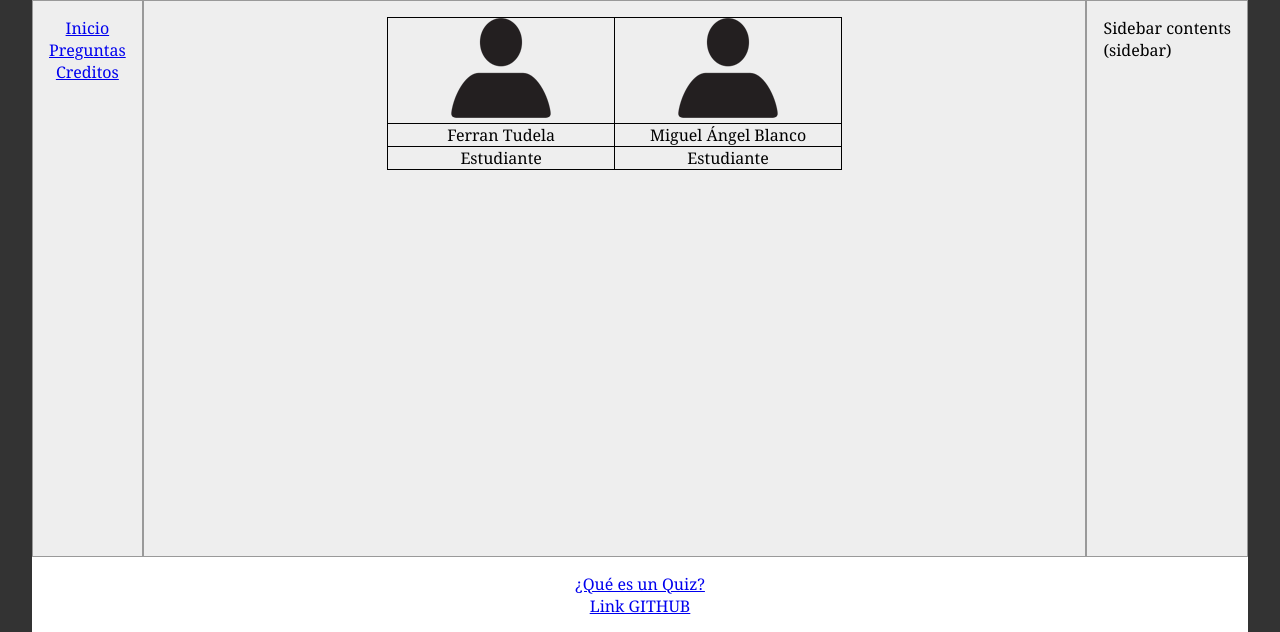
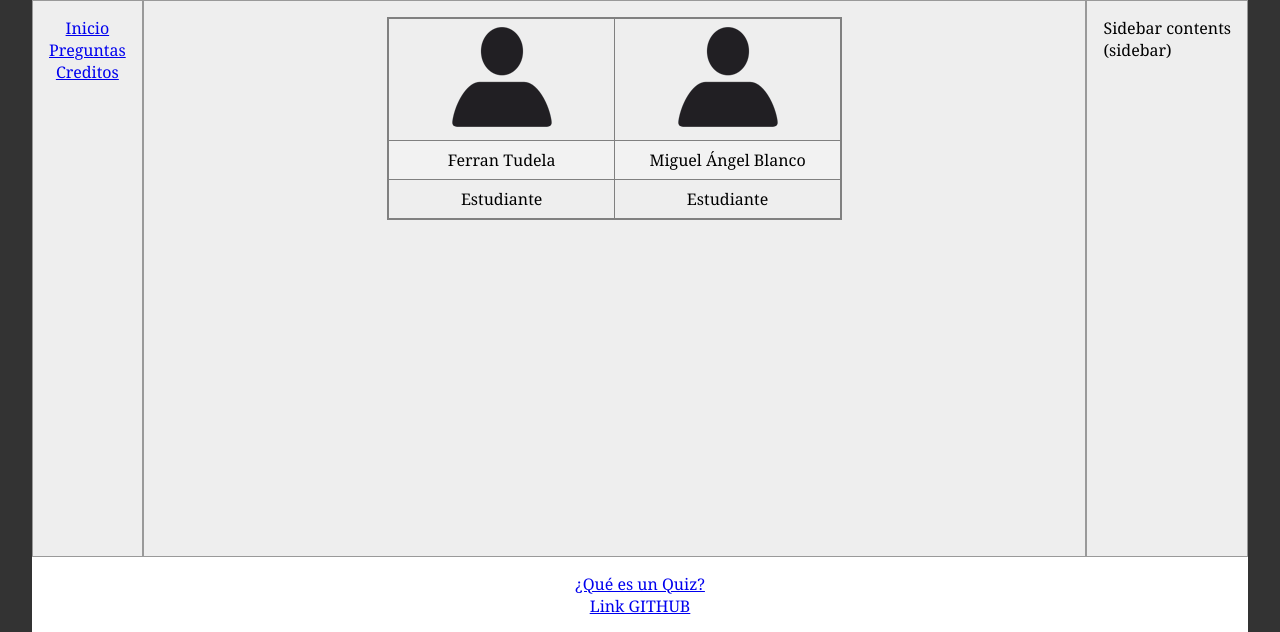
Before and after one commit to FerMod/ProyectoSW, a PHP site: page /html_old/creditos.html in a window 1280 px wide. Shown: the part 119-751 px from the top of the page. Run offline with PHP 8.4, Linux system fonts and the light colour scheme; some libraries are stand-ins or nearby versions.

Commit message:
Added a few style changes

```diff
--- a/css/style.css
+++ b/css/style.css
@@ -125,9 +125,51 @@ footer {
 	width: 50%;
 }
 
+#tablaAutores th {
+	background-color: darkgrey;
+}
+
+#tablaAutores, #tablaAutores th, #tablaAutores td {
+	border-collapse: collapse;
+}
+
 #tablaAutores th, #tablaAutores td {
-	border: 1px solid black;
+	text-align: center;
+	padding: 8px;
+	border: 1px solid grey;
 	width: 50%;
+}
+
+#tablaAutores thead, #tablaAutores tbody {
+	border: 2px solid grey;
+}
+
+#tablaAutores tr:nth-child(even){
+	background-color: #f2f2f2
+}
+
+#tablaAutores img {
+	max-width: 50%;
+	height: auto;
+	object-fit: contain;
+	background-color: #f35626;
+	background-image: -webkit-linear-gradient(92deg, #f35626, #feab3a);
+	-webkit-background-clip: text;
+	-webkit-text-fill-color: transparent;
+	-webkit-animation: randColor 2s infinite linear; /* Safari 4.0 - 8.0 */
+	-webkit-animation-delay: 3s; /* Safari 4.0 - 8.0 */
+	animation: randColor 2s infinite linear;
+	animation-delay: 3s;
+}
+
+@-webkit-keyframes randColor {
+	from {
+		-webkit-filter: hue-rotate(0deg);
+	}
+
+	to {
+		-webkit-filter: hue-rotate(360deg);
+	}
 }
 
 .infoTable {
```
Also changed, not shown: creditos.php (+6 -2 lines), xml/preguntas.xml (+14 -0 lines), 1 other file.
